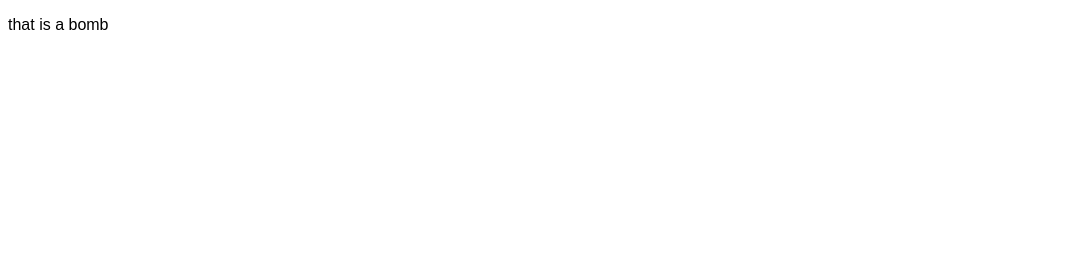
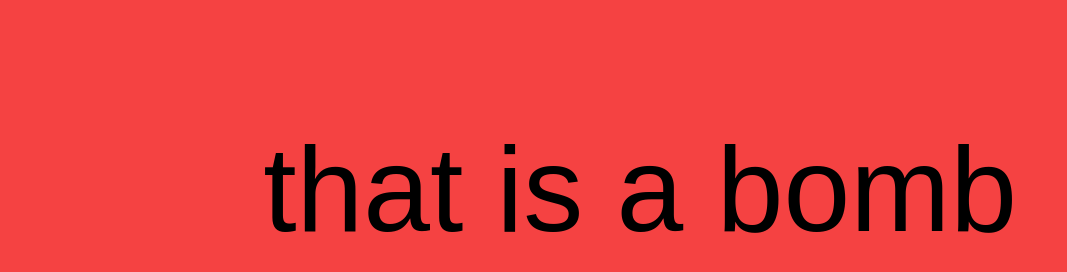
Before and after one commit to Dotdotspacespacecoloncolonunderscore/dotdotspacespacecoloncolonunderscore.github.io, a plain HTML site: page index.html in a window 1280 px wide. Shown: the whole page, without its empty margins (0-1067 px from the left). Drawn offline with Linux system fonts and the light colour scheme; a web font is replaced by a local one.

Commit message:
Update de-bomb.css

```diff
--- a/de-bomb.css
+++ b/de-bomb.css
@@ -1,3 +1,14 @@
 body{
 font-family:"Bungee Spice",sans-serif;
+text-align:center;font-size:120px;background-color:#f54242;
+
+
+
+
+
+
+
+
+
+
 }
```
